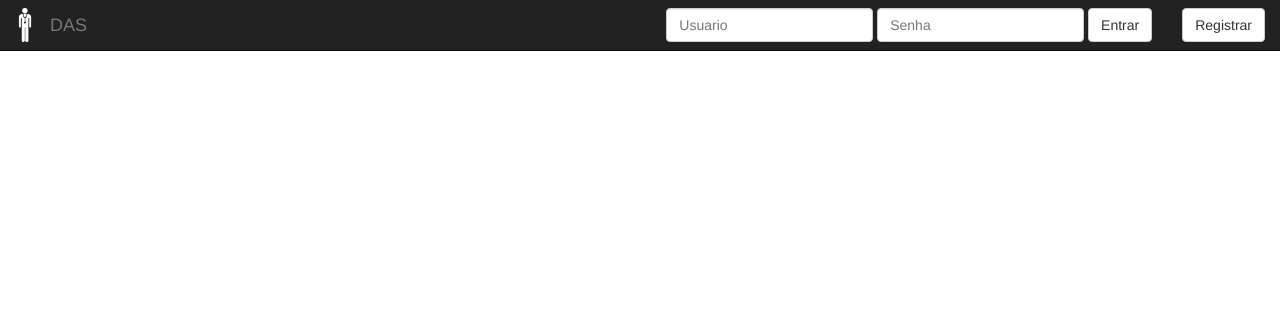
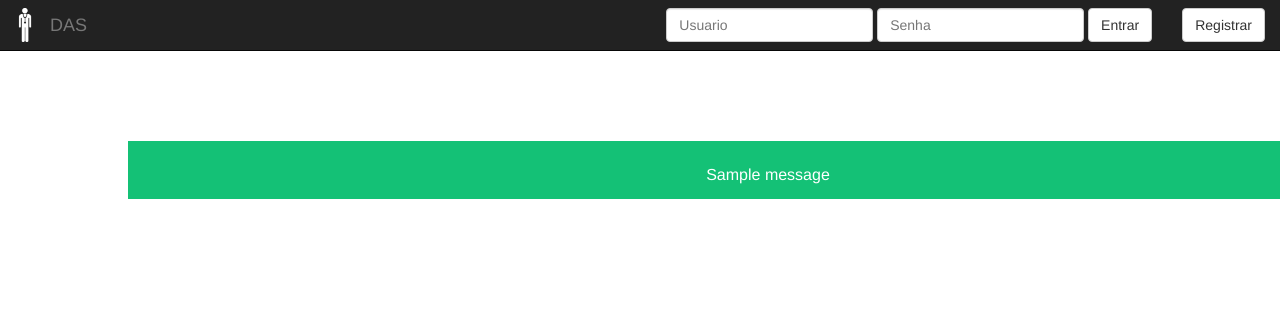
Before and after one commit to paulomoreno/DAS, a Django app: template templates/layout.html in a window 1280 px wide. Shown: the top 311 px of the page. Run offline with Django 3.2, Linux system fonts and the light colour scheme; the template is opened without the code that fills it, so the values that code supplies are empty; tables that the repository leaves empty hold one stand-in row (values such as "Sample post"); one stand-in notice (Sample message) is shown; some libraries are stand-ins or nearby versions.

Commit message:
Alterações de layout - inserção do style.css e de mensagens no layout

```diff
--- /dev/null
+++ b/static/css/style.css
@@ -0,0 +1,65 @@
+.conteudo{
+	height: auto;
+	width: 100%;
+	padding-top: 70px;
+	padding-left: 10%;
+	padding-right: 10%;
+	overflow: visible;
+}
+
+.msg_bg_error a, .msg_bg_success a, .msg_bg_info a, .msg_bg_40 a, .msg_bg_25 a, .msg_bg_20 a{
+	right: 15px;
+	position: fixed;
+	color: white;
+	font-weight: 300;
+	text-decoration: none;
+}
+
+.msg_bg_error a:hover, .msg_bg_success a:hover, .msg_bg_info a:hover, .msg_bg_40 a:hover, .msg_bg_25 a:hover, .msg_bg_20 a:hover{
+	color: #dfdfdf;
+	text-decoration: none;
+}
+
+.msg_padding{
+	width: 100%;
+	height: 30px;
+	background-color: transparent;
+}
+
+.msg_bg_error, .msg_bg_40{
+	position: fixed;
+	color: white;
+	background-color: #f25880;
+	width: 100%;
+	padding: 15px;
+	padding-top: 5px;
+	padding-bottom: 5px;
+	text-align: center;
+}
+
+.msg_bg_success, .msg_bg_25{
+	position: fixed;
+	color: white;
+	background-color: #14c176;
+	width: 100%;
+	padding: 15px;
+	padding-top: 5px;
+	padding-bottom: 5px;
+	text-align: center;
+}
+
+.msg_bg_info, .msg_bg_20{
+	position: fixed;
+	color: white;
+	background-color: #4bd1ee;
+	width: 100%;
+	padding: 15px;
+	padding-top: 5px;
+	padding-bottom: 5px;
+	text-align: center;
+}
+
+.msg_bg_success h3, .msg_bg_error h3, .msg_bg_info h3, .msg_bg_40 h3, .msg_bg_25 h3, .msg_bg_20 h3{
+	font-weight: 300;
+	font-size: 12pt;
+}
--- a/templates/layout.html
+++ b/templates/layout.html
@@ -12,6 +12,25 @@
             setTimeout(function()
                    { callback(); }, millis);
         }
+
+$('body').click(function(){
+    $('.msg_padding').slideUp(500, function() { $(this).remove(); });
+    $('.msg_bg_error').fadeOut(10, function() { $(this).remove(); });
+    $('.msg_bg_success').fadeOut(10, function() { $(this).remove(); });
+    $('.msg_bg_info').fadeOut(10, function() { $(this).remove(); });
+});
+
+Element.prototype.remove = function() {
+    this.parentElement.removeChild(this);
+}
+NodeList.prototype.remove = HTMLCollection.prototype.remove = function() {
+    for(var i = 0, len = this.length; i < len; i++) {
+        if(this[i] && this[i].parentElement) {
+            this[i].parentElement.removeChild(this[i]);
+        }
+    }
+}
+
   </script>
 
   {% block javascript %}
@@ -20,6 +39,7 @@
 
 
   <link rel="stylesheet" href="{% static "bootstrap-3.2.0-dist/css/bootstrap.min.css"%}"/>
+  <link rel="stylesheet" href="{% static "css/style.css"%}"/>
 
   {% block css %}{% endblock %}
 
@@ -78,6 +98,14 @@
 
 
   <div class="conteudo">
+    {% for message in messages %}
+    <div class="msg_bg_{{ message.tags }}">
+      <h3>{{ message }}</h3>
+    </div>
+
+    <div class="msg_padding"></div>
+    {% endfor %}
+
     {% block conteudo %}
     {% endblock %}
   </div>
```
